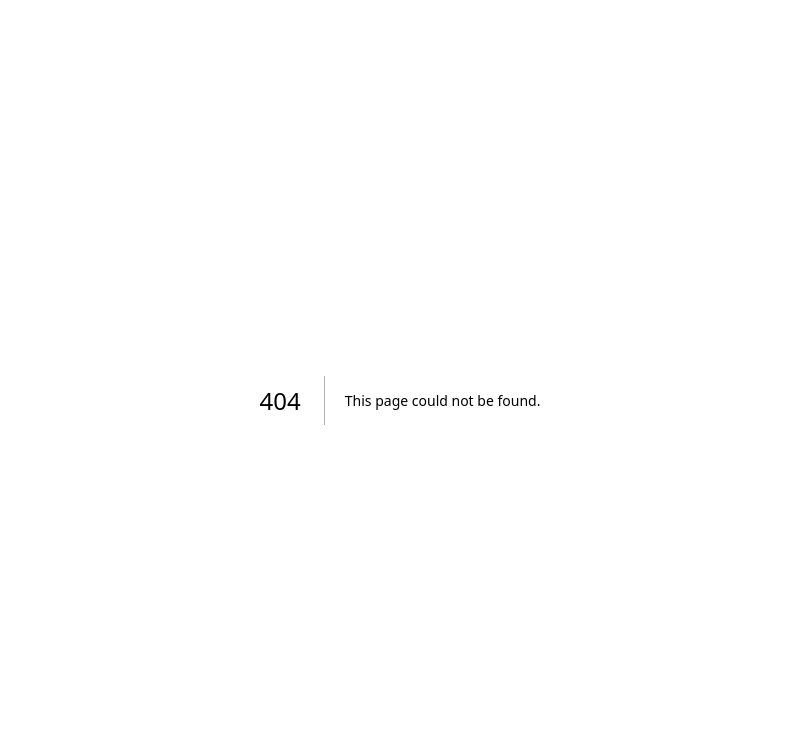
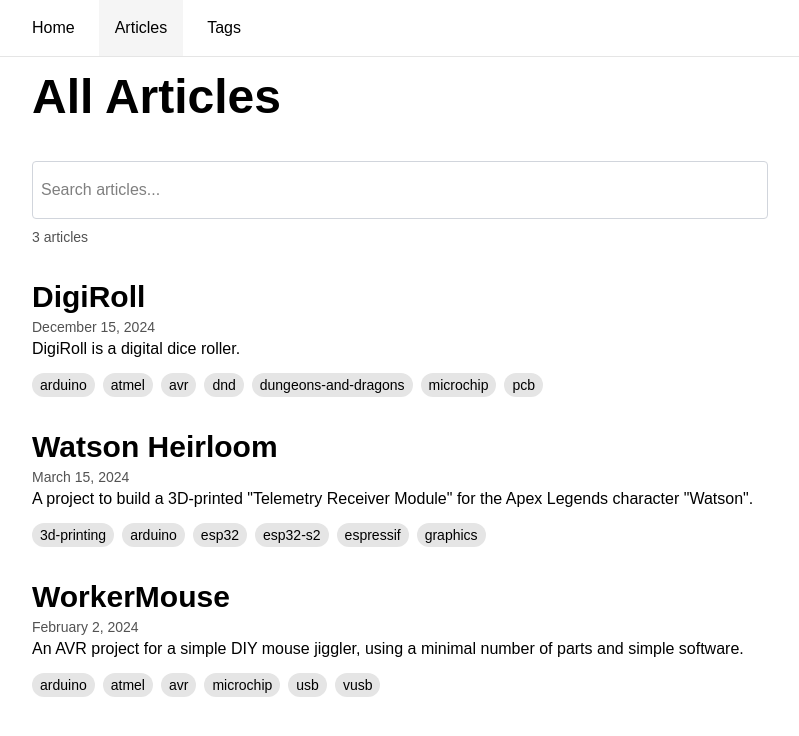
Before and after one commit to zbauman3/zanebauman.com, a Next.js app: page /articles in a window 1280 px wide. Before the commit this address had no page. Shown: the top 736 px of the page, without its empty margins (240-1039 px from the left). Built offline with nearby package versions, Linux system fonts and the light colour scheme.

Commit message:
analytics

```diff
--- a/package.json
+++ b/package.json
@@ -11,6 +11,7 @@
   },
   "dependencies": {
     "@jsdevtools/rehype-toc": "^3.0.2",
+    "@next/third-parties": "^15.5.4",
     "@tailwindcss/postcss": "^4.1.13",
     "next": "15.5.4",
     "postcss": "^8.5.6",
--- a/src/app/search/page.tsx
+++ b/src/app/articles/page.tsx
@@ -5,14 +5,14 @@ import { articlesCache } from "@/lib/articles";
 export const dynamic = "force-static";
 
 export const metadata = {
-  title: "Zane Bauman | Search",
-  description: "Search articles",
+  title: "Zane Bauman | All Articles",
+  description: "All Articles",
 };
 
 const Page = async () => {
   const articles = await articlesCache.getAll();
   return (
-    <PageWrapper title="Search">
+    <PageWrapper title="All Articles">
       <ArticlesSearch articles={articles} />
     </PageWrapper>
   );
--- a/src/app/layout.tsx
+++ b/src/app/layout.tsx
@@ -1,5 +1,6 @@
 import "../styles/global.css";
 
+import { GoogleAnalytics } from "@next/third-parties/google";
 import type { Metadata } from "next";
 
 export const metadata: Metadata = {
@@ -15,6 +16,7 @@ export default function RootLayout({
   return (
     <html lang="en">
       <body>{children}</body>
+      <GoogleAnalytics gaId="G-11V7VVMBB3" />
     </html>
   );
 }
--- a/src/app/page.tsx
+++ b/src/app/page.tsx
@@ -1,9 +1,5 @@
 import { PageWrapper } from "@/components/PageWrapper";
 
 export default function Home() {
-  return (
-    <PageWrapper title="Home">
-      <div style={{ height: "5000px" }}>spacer</div>
-    </PageWrapper>
-  );
+  return <PageWrapper title="Zane Bauman">hi</PageWrapper>;
 }
--- a/src/components/Navigation.tsx
+++ b/src/components/Navigation.tsx
@@ -32,9 +32,9 @@ export const Navigation = () => {
         <ul className="flex flex-row flex-nowrap items-start justify-start space-x-2 overflow-hidden max-w-3xl w-full">
           <NavLinkItem href="/" text="Home" isActive={pathname === "/"} />
           <NavLinkItem
-            href="/search"
-            text="Search"
-            isActive={pathname === "/search"}
+            href="/articles"
+            text="Articles"
+            isActive={pathname === "/articles"}
           />
           <NavLinkItem
             href="/tags"
```
Also changed, not shown: 1 other file (tests, documents, lock files or other folders).
